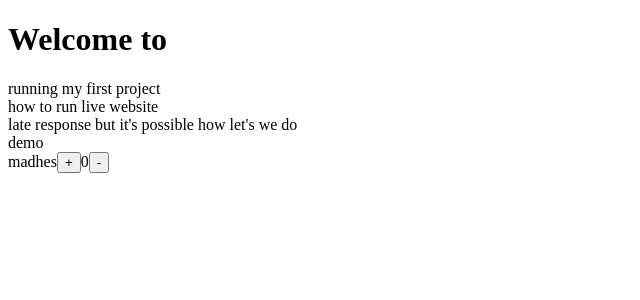
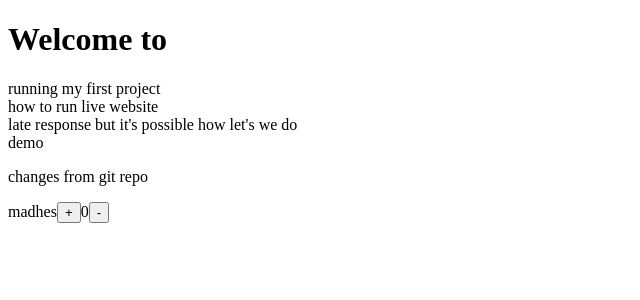
Before and after one commit to madhes1246/checking-react, a React (Create React App) app: page / in a window 1280 px wide. Shown: the top 300 px of the page, without its empty margins (0-640 px from the left). Built offline with nearby package versions, Linux system fonts and the light colour scheme.

Commit message:
change from repo

```diff
--- a/src/App.js
+++ b/src/App.js
@@ -14,6 +14,7 @@ const App = () => {
       <div>how to run live website</div>
       <div>late response but it's possible how let's we do</div>
       <div>demo</div>
+    <p> changes from git repo</p>
       {name}
       <button onClick={() => {
         dispatch(increment());
```
